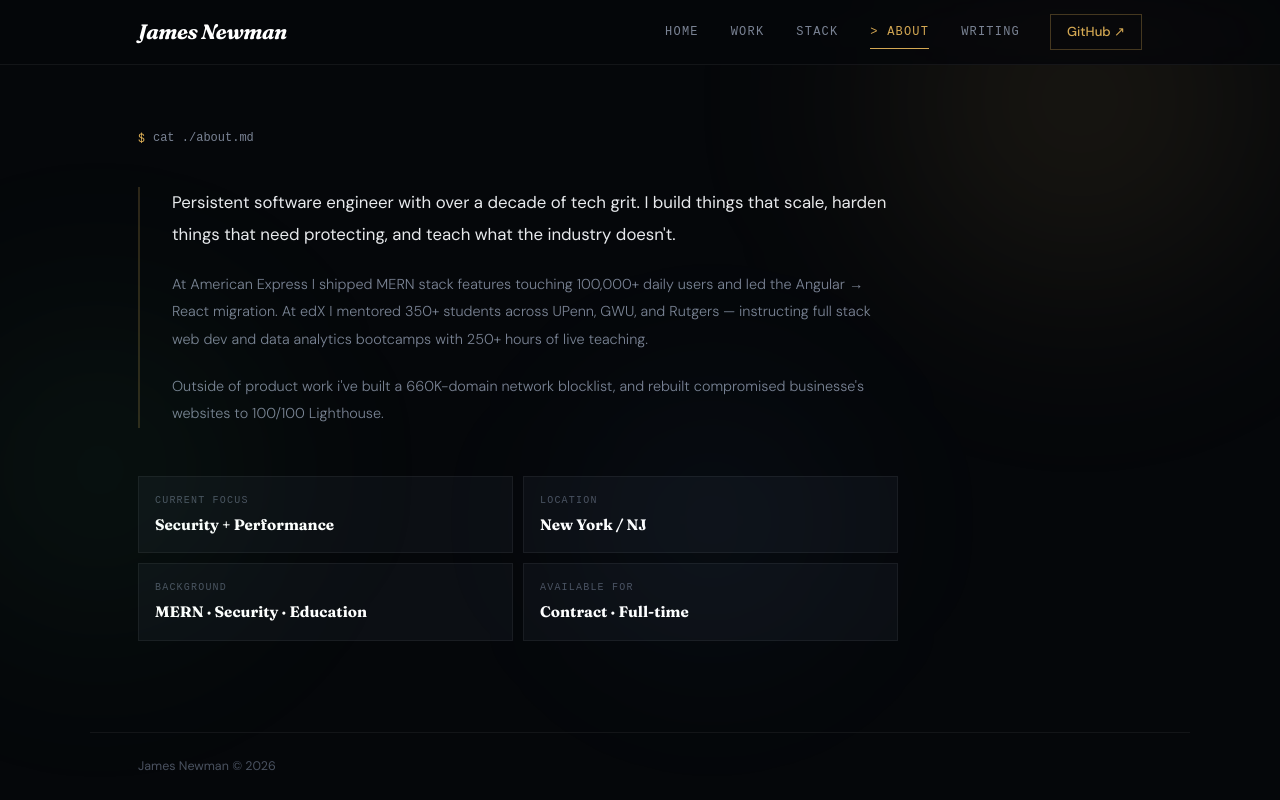
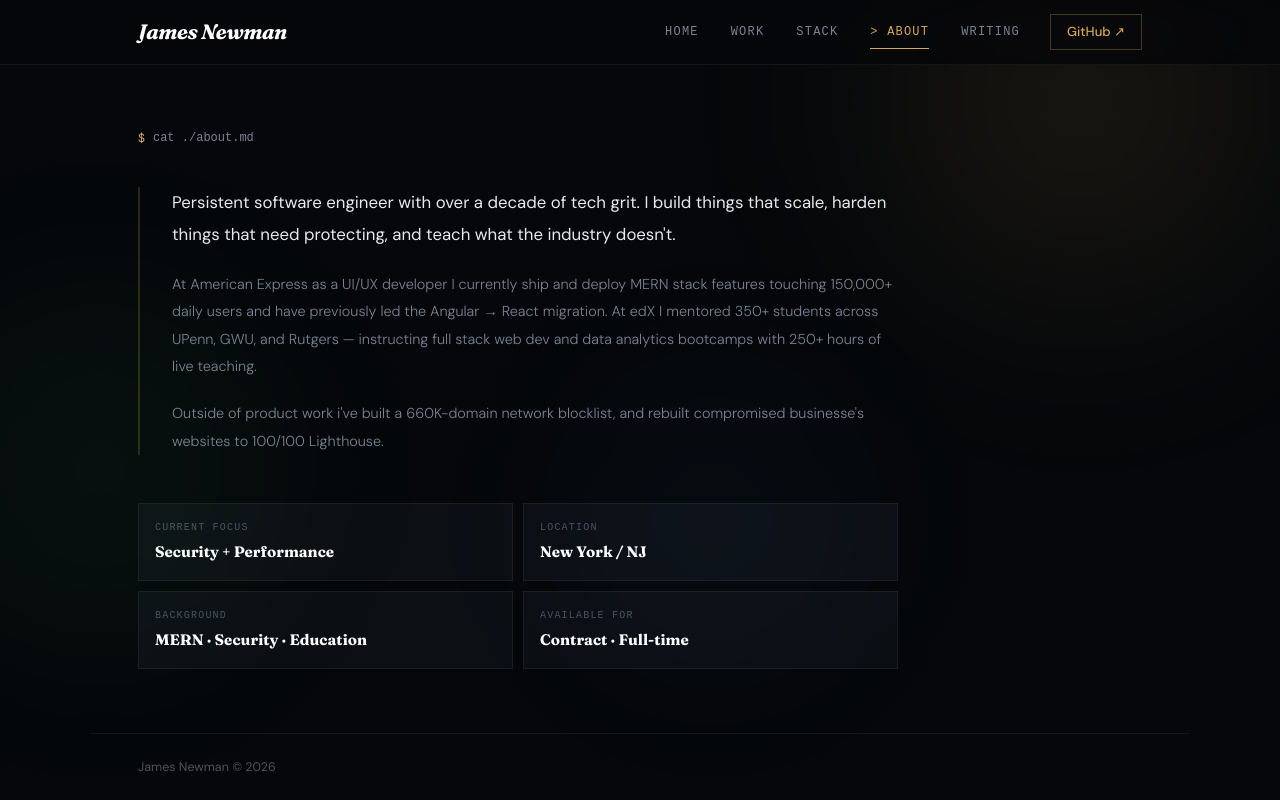
Before and after one commit to root-1-toor/jn-portfolio, a Next.js app: page / in a window 1280 px wide. Both pictures are taken after a click on the button "ABOUT". Built offline with nearby package versions, Linux system fonts and the light colour scheme.

Commit message:
Update Landing.jsx

```diff
--- a/app/components/Landing.jsx
+++ b/app/components/Landing.jsx
@@ -214,8 +214,8 @@ function AboutSection() {
           the industry doesn't.
         </p>
         <p className="about-p-secondary">
-          At American Express I shipped MERN stack features touching 100,000+
-          daily users and led the Angular → React migration. At edX I mentored
+          At American Express as a UI/UX developer I currently ship and deploy MERN stack features touching 150,000+
+          daily users and have previously led the Angular → React migration. At edX I mentored
           350+ students across UPenn, GWU, and Rutgers — instructing full stack
           web dev and data analytics bootcamps with 250+ hours of live teaching.
         </p>
```
